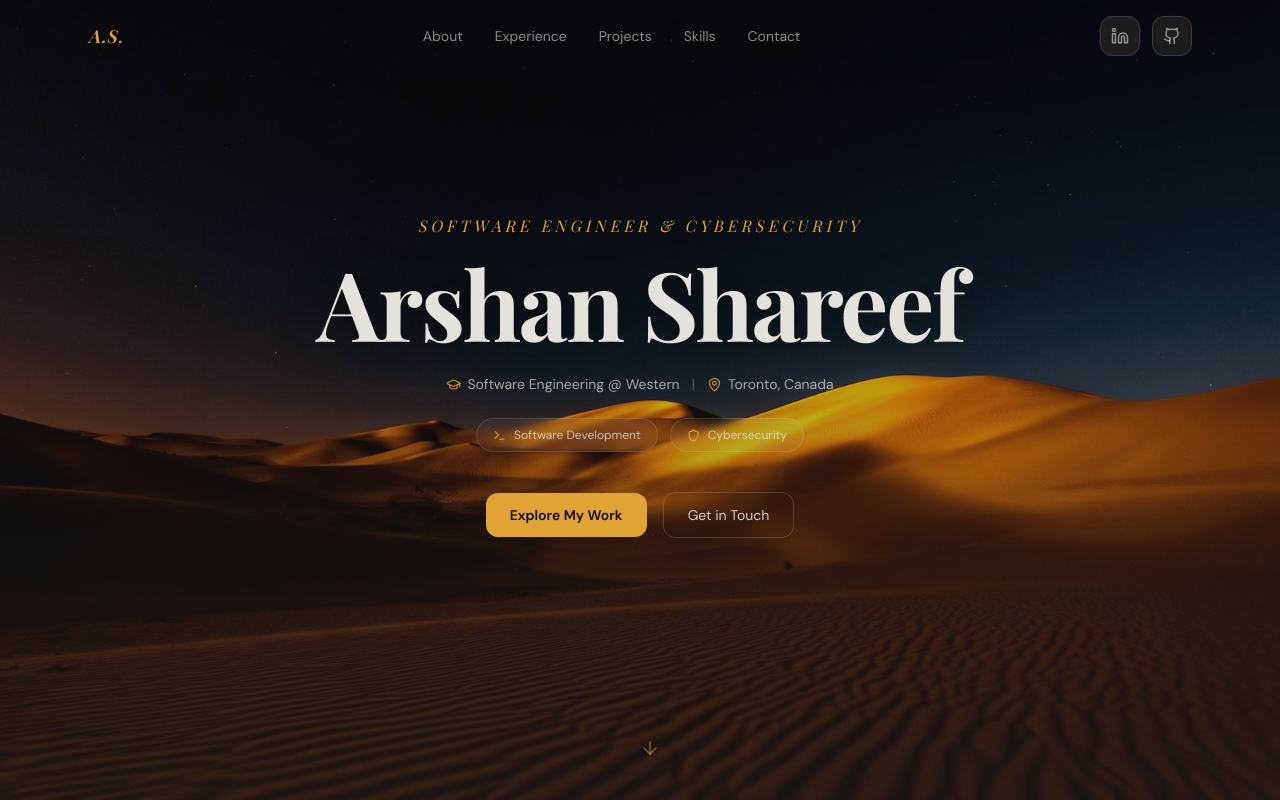
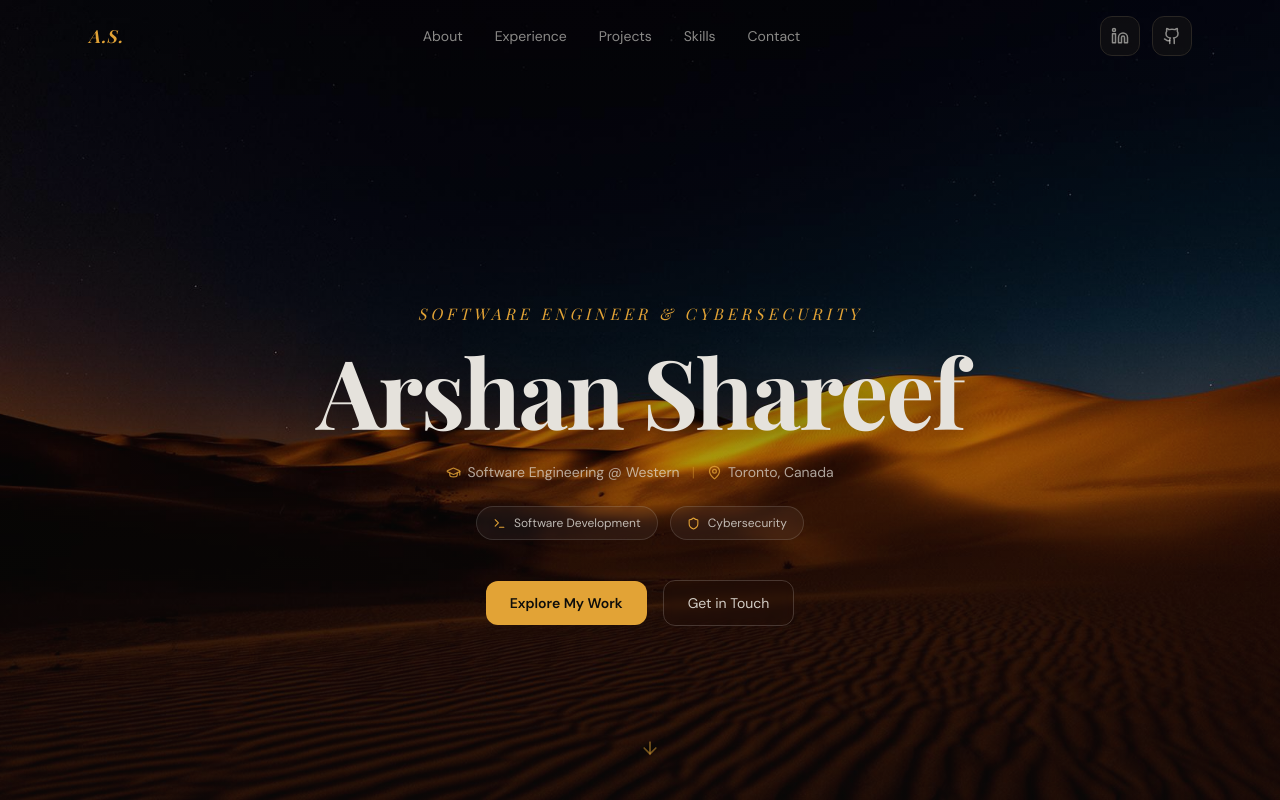
Before and after one commit to Anomaly-E-E/Anomaly-E-E.github.io, a React (Vite) app: page / in a window 1280 px wide. Shown: the top 800 px of the page. Built offline with nearby package versions, Linux system fonts and the light colour scheme; the HTML template or start-up script is replaced by a standard one; a web font is replaced by a local one.

Commit message:
sand background and move hero down

```diff
--- a/src/components/layout/Navbar.tsx
+++ b/src/components/layout/Navbar.tsx
@@ -25,7 +25,7 @@ const Navbar = () => {
       initial={{ y: -80 }}
       animate={{ y: 0 }}
       transition={{ duration: 0.6, ease: [0.22, 1, 0.36, 1] }}
-      className={`fixed top-0 left-0 right-0 z-50 transition-all duration-300 ${
+      className={`theme-dark text-foreground fixed top-0 left-0 right-0 z-50 transition-all duration-300 ${
         scrolled ? "bg-background/80 backdrop-blur-xl border-b border-border" : ""
       }`}
     >
--- a/src/components/layout/StarField.tsx
+++ /dev/null
@@ -1,63 +0,0 @@
-import { useEffect, useRef, useCallback } from "react";
-
-const StarField = () => {
-  const canvasRef = useRef<HTMLCanvasElement>(null);
-  const starsRef = useRef<{ x: number; y: number; size: number; phase: number; speed: number; baseOpacity: number }[]>([]);
-
-  const initStars = useCallback(() => {
-    starsRef.current = Array.from({ length: 60 }, () => ({
-      x: Math.random() * window.innerWidth,
-      y: Math.random() * window.innerHeight,
-      size: Math.random() * 1.2 + 0.5,
-      phase: Math.random() * Math.PI * 2,
-      speed: Math.random() * 0.0003 + 0.00015,
-      baseOpacity: Math.random() * 0.4 + 0.1,
-    }));
-  }, []);
-
-  useEffect(() => {
-    const canvas = canvasRef.current;
-    if (!canvas) return;
-    const ctx = canvas.getContext("2d");
-    if (!ctx) return;
-
-    const resize = () => {
-      canvas.width = window.innerWidth;
-      canvas.height = window.innerHeight;
-      initStars();
-    };
-    resize();
-    window.addEventListener("resize", resize);
-
-    let raf: number;
-    const render = (time: number) => {
-      ctx.clearRect(0, 0, canvas.width, canvas.height);
-
-      for (const star of starsRef.current) {
-        const opacity = star.baseOpacity + Math.sin(time * star.speed + star.phase) * star.baseOpacity * 0.8;
-        ctx.beginPath();
-        ctx.arc(star.x, star.y, star.size, 0, Math.PI * 2);
-        ctx.fillStyle = `rgba(220, 200, 170, ${Math.max(0, opacity)})`;
-        ctx.fill();
-      }
-
-      raf = requestAnimationFrame(render);
-    };
-    raf = requestAnimationFrame(render);
-
-    return () => {
-      cancelAnimationFrame(raf);
-      window.removeEventListener("resize", resize);
-    };
-  }, [initStars]);
-
-  return (
-    <canvas
-      ref={canvasRef}
-      className="fixed inset-0 pointer-events-none z-0"
-      style={{ width: "100%", height: "100%" }}
-    />
-  );
-};
-
-export default StarField;
--- a/src/components/sections/HeroSection.tsx
+++ b/src/components/sections/HeroSection.tsx
@@ -4,7 +4,7 @@ import heroBg from "@/assets/hero-bg.jpg";
 
 const HeroSection = () => {
   return (
-    <section className="relative min-h-screen flex items-center justify-center px-6 overflow-hidden pb-12">
+    <section className="theme-dark text-foreground relative min-h-screen flex items-center justify-center px-6 overflow-hidden pt-32">
       {/* Background image */}
       <div className="absolute inset-0">
         <img
--- a/src/index.css
+++ b/src/index.css
@@ -6,38 +6,38 @@
 
 @layer base {
   :root {
-    --background: 30 10% 15%;
-    --foreground: 40 15% 88%;
+    --background: 35 28% 86%;
+    --foreground: 28 25% 16%;
 
-    --card: 30 10% 19%;
-    --card-foreground: 40 15% 88%;
+    --card: 36 33% 91%;
+    --card-foreground: 28 25% 16%;
 
-    --popover: 30 10% 19%;
-    --popover-foreground: 40 15% 88%;
+    --popover: 36 33% 91%;
+    --popover-foreground: 28 25% 16%;
 
-    --primary: 38 75% 55%;
-    --primary-foreground: 30 10% 5%;
+    --primary: 34 70% 36%;
+    --primary-foreground: 40 40% 96%;
 
-    --secondary: 30 9% 23%;
-    --secondary-foreground: 40 12% 75%;
+    --secondary: 35 24% 80%;
+    --secondary-foreground: 28 20% 25%;
 
-    --muted: 30 8% 17%;
-    --muted-foreground: 35 10% 64%;
+    --muted: 35 22% 82%;
+    --muted-foreground: 30 14% 36%;
 
-    --accent: 20 50% 50%;
-    --accent-foreground: 40 15% 95%;
+    --accent: 18 50% 40%;
+    --accent-foreground: 40 40% 96%;
 
     --destructive: 0 84.2% 60.2%;
     --destructive-foreground: 210 40% 98%;
 
-    --border: 32 10% 24%;
-    --input: 32 10% 24%;
-    --ring: 38 75% 55%;
+    --border: 34 22% 74%;
+    --input: 34 22% 74%;
+    --ring: 34 70% 36%;
 
     --radius: 0.75rem;
 
-    --glow-primary: 38 75% 55%;
-    --glow-accent: 20 50% 50%;
+    --glow-primary: 34 70% 36%;
+    --glow-accent: 18 50% 40%;
 
     --sidebar-background: 30 8% 7%;
     --sidebar-foreground: 40 15% 88%;
@@ -47,6 +47,21 @@
     --sidebar-accent-foreground: 40 15% 88%;
     --sidebar-border: 30 8% 15%;
     --sidebar-ring: 38 75% 55%;
+  }
+
+  .theme-dark {
+    --background: 30 10% 5%;
+    --foreground: 40 15% 88%;
+    --card: 30 8% 9%;
+    --card-foreground: 40 15% 88%;
+    --primary: 38 75% 55%;
+    --primary-foreground: 30 10% 5%;
+    --secondary: 30 8% 13%;
+    --secondary-foreground: 40 12% 75%;
+    --muted: 30 6% 11%;
+    --muted-foreground: 35 8% 48%;
+    --accent: 20 50% 50%;
+    --border: 30 8% 15%;
   }
 }
 
@@ -112,11 +127,11 @@
 }
 
 ::-webkit-scrollbar-track {
-  background: hsl(30 10% 15%);
+  background: hsl(35 28% 86%);
 }
 
 ::-webkit-scrollbar-thumb {
-  background: hsl(38 75% 55% / 0.2);
+  background: hsl(34 70% 36% / 0.35);
   border-radius: 3px;
 }
 
--- a/src/pages/Index.tsx
+++ b/src/pages/Index.tsx
@@ -1,4 +1,3 @@
-import StarField from "@/components/layout/StarField";
 import Navbar from "@/components/layout/Navbar";
 import HeroSection from "@/components/sections/HeroSection";
 import AboutSection from "@/components/sections/AboutSection";
@@ -10,7 +9,6 @@ import ContactSection from "@/components/sections/ContactSection";
 const Index = () => {
   return (
     <div className="relative min-h-screen bg-background grid-bg">
-      <StarField />
       <Navbar />
       <main className="relative z-10">
         <HeroSection />
```
